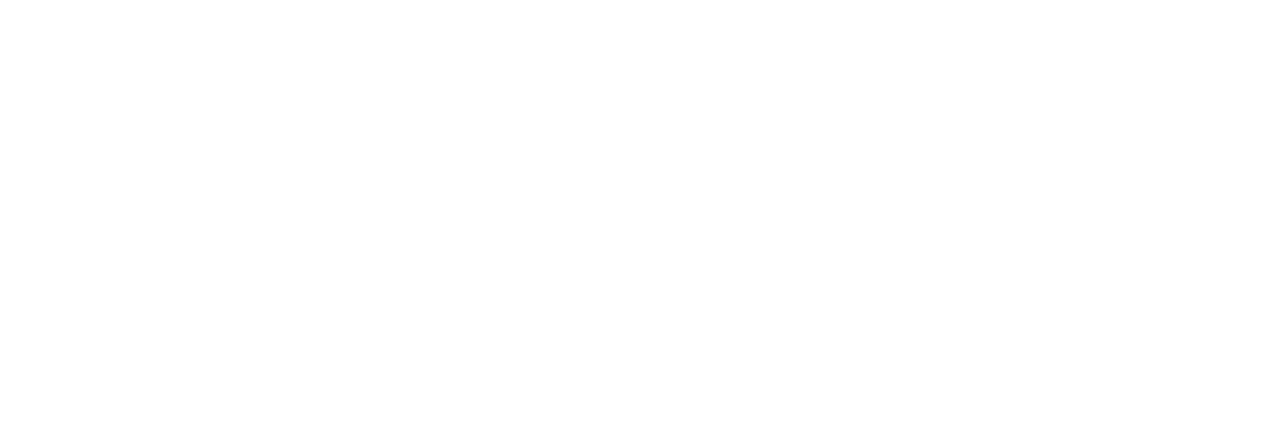
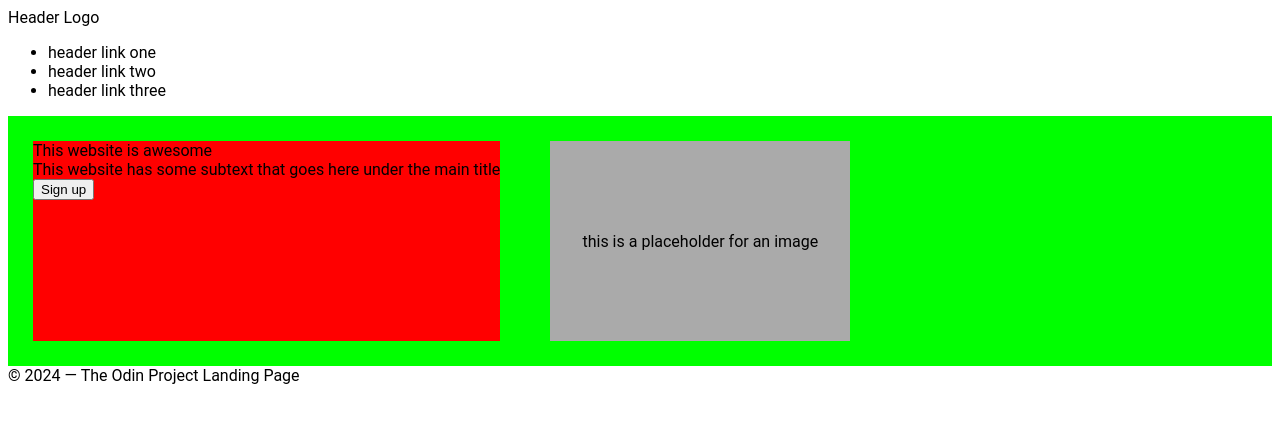
Before and after one commit to dnivia15/landing-page-TOP, a plain HTML site: page index.html in a window 1280 px wide. Drawn offline with Linux system fonts and the light colour scheme.

Commit message:
first steps building page

```diff
--- a/index.html
+++ b/index.html
@@ -3,10 +3,48 @@
 <head>
     <meta charset="UTF-8">
     <meta name="viewport" content="width=device-width, initial-scale=1.0">
+    <!-- This is to connect the style.css to the index.html -->
+    <link rel="stylesheet" href="style.css">
     <title>Landing Page TOP</title>
 </head>
 <body>
+    <!-- header part first -->
+    <div class="header">
+        <!-- elements inside the header div -->
+         Header Logo
+         <ul>
+            <li>header link one</li>
+            <li>header link two</li>
+            <li>header link three</li>
+         </ul>
+    </div>
+    <!-- section one >> placeholder image -->
+    <div class="section-one">
+        <div class="left-side">This website is awesome
+            <!-- Reconsider how you write the text here -->
+            <div class="text">This website has some subtext that goes here under the main title</div>
+            <button> Sign up</button>
+        </div>
+        <div class="right-side">
+            <div class="imgPlaceholder">this is a placeholder for an image</div>
+        </div>
 
+
+
+
+    </div>
+
+    <!-- random information + tiles -->
+    <div class="section two"></div>
+
+    <!-- testimonial -->
+    <div class="section three"></div>
+
+    <!-- call to action -->
+    <div class="section four"></div>
+
+    <!-- footer part last >> we can color the footer -->
+    <div class="footer">© 2024 — The Odin Project Landing Page </div>
 
 </body>
 </html>
--- a/style.css
+++ b/style.css
@@ -0,0 +1,26 @@
+body {
+    font-family: 'Roboto', sans-serif;
+}
+
+.section-one{
+    background-color: #0F0;
+    display: flex;
+    flex-direction: row;
+}
+
+.left-side{
+    background-color: #F00;
+    margin: 25px;
+}
+
+.imgPlaceholder{
+    /* gray color for the place holder */
+    background-color: #AAA;
+    width:300px;
+    height:200px;
+    margin: 25px;
+    display: flex;
+    align-items: center;
+    justify-content: center;
+    flex-shrink: 0;
+}
```
